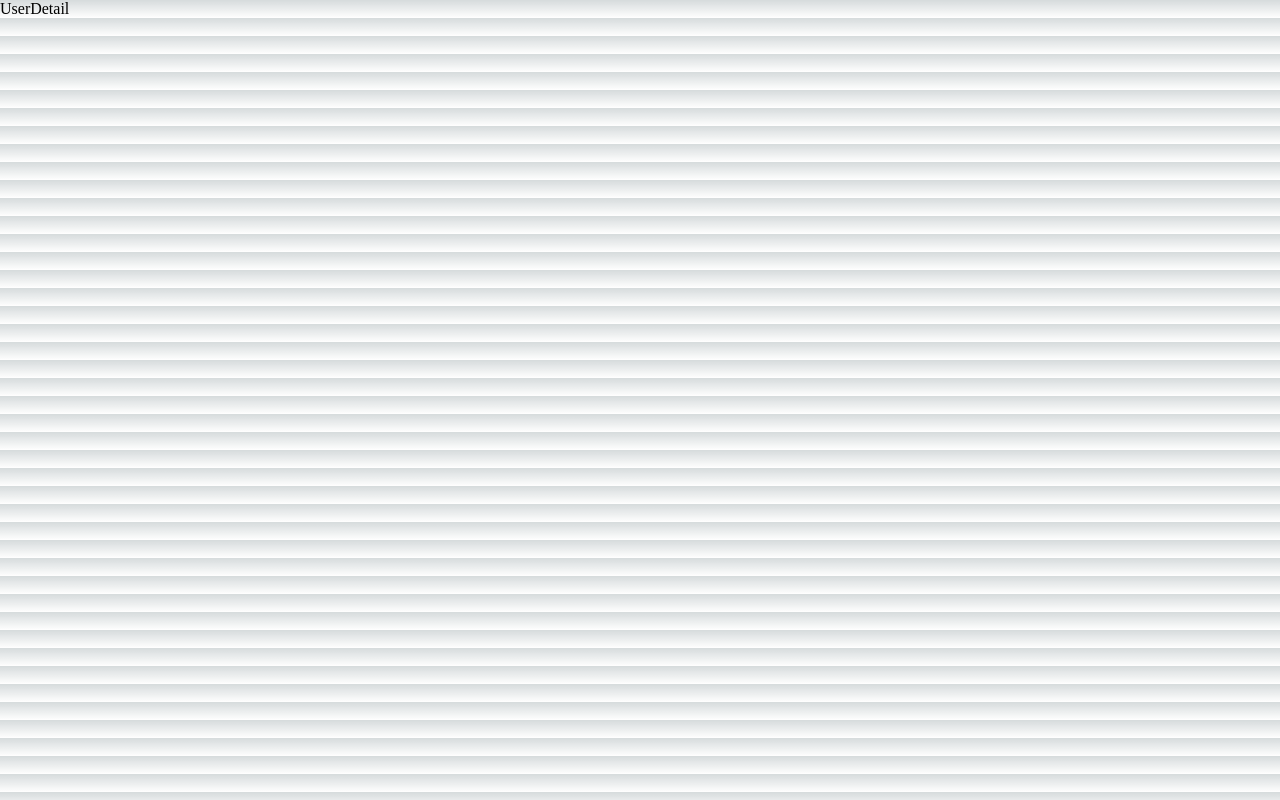
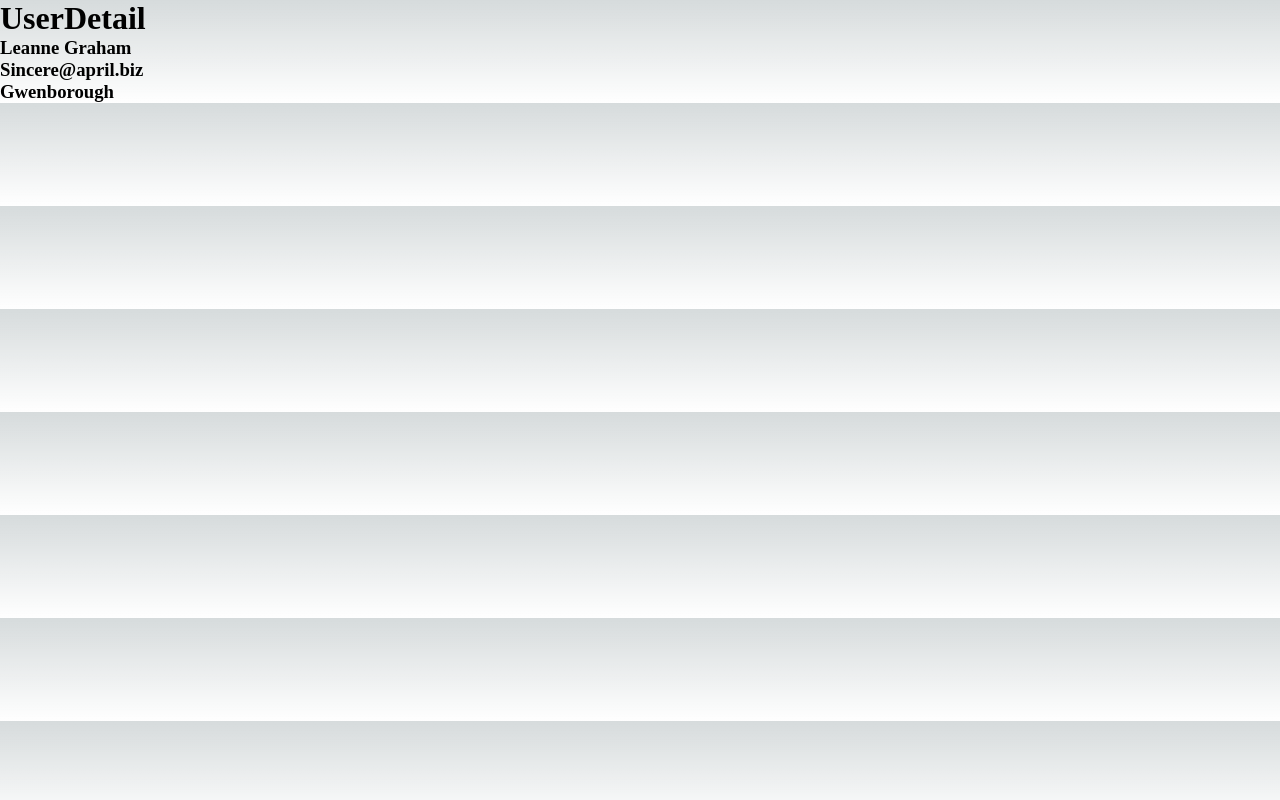
Before and after one commit to golabisib/learnNextJs, a Next.js app in the folder pre-rendering/: page /users/1 in a window 1280 px wide. Built offline with nearby package versions, Linux system fonts and the light colour scheme; data requests are answered from the project's data file.

Commit message:
Fix: The getStaticPaths function is add.

```diff
--- a/pre-rendering/pages/users/[userId].js
+++ b/pre-rendering/pages/users/[userId].js
@@ -1,14 +1,35 @@
 import React from 'react'
 
-function UserDetail() {
+function UserDetail({ data }) {
   return (
     <div>
-        UserDetail
+        <h1>UserDetail</h1>{" "}
+        <h3>{data.name}</h3>
+        <h3>{data.email}</h3>
+        <h3>{data.address.city}</h3>
     </div>
   )
 }
 
 export default UserDetail
+
+export async function getStaticPaths(){
+    return {
+        paths : [
+            {params: {userId: "1"}},
+            {params: {userId: "2"}},
+            {params: {userId: "3"}},
+            {params: {userId: "4"}},
+            {params: {userId: "5"}},
+            {params: {userId: "6"}},
+            {params: {userId: "7"}},
+            {params: {userId: "8"}},
+            {params: {userId: "9"}},
+            {params: {userId: "10"}},
+        ],
+        fallback: false,
+    }
+}
 
 export async function getStaticProps(context) {
     const {params} = context;
```
